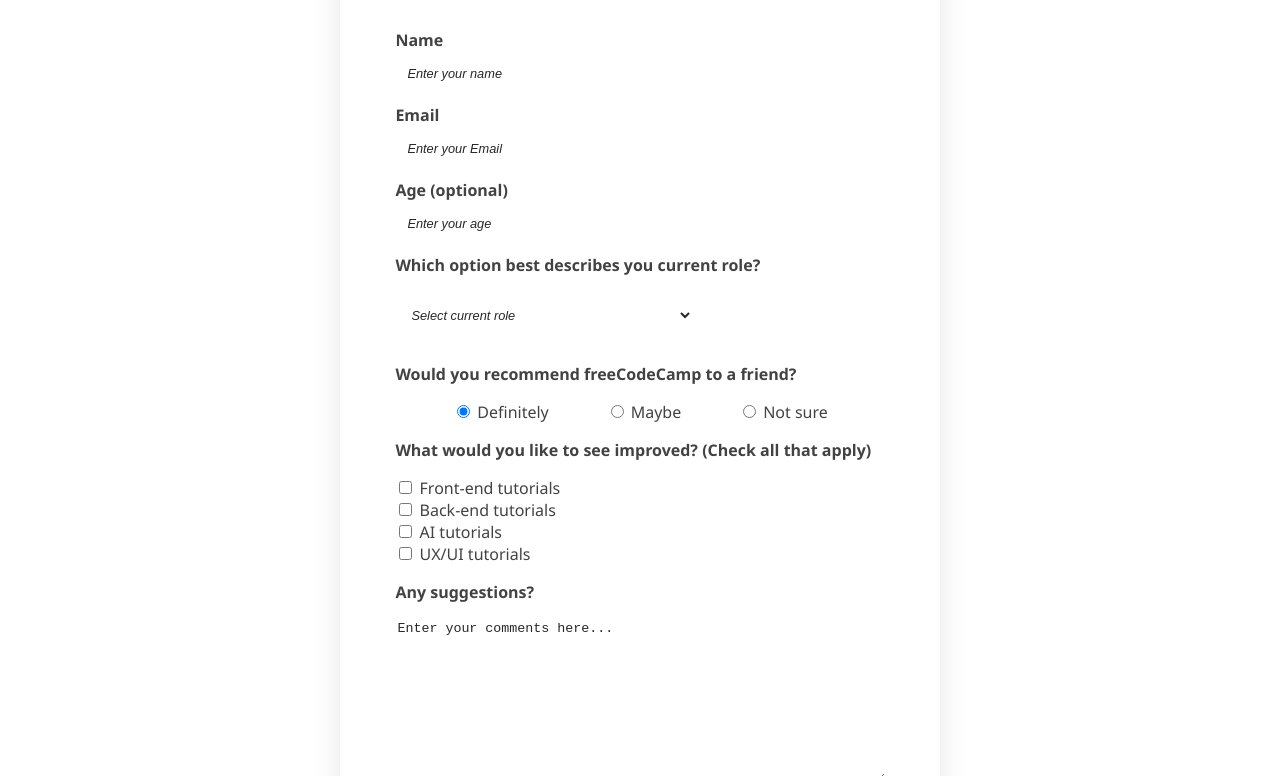
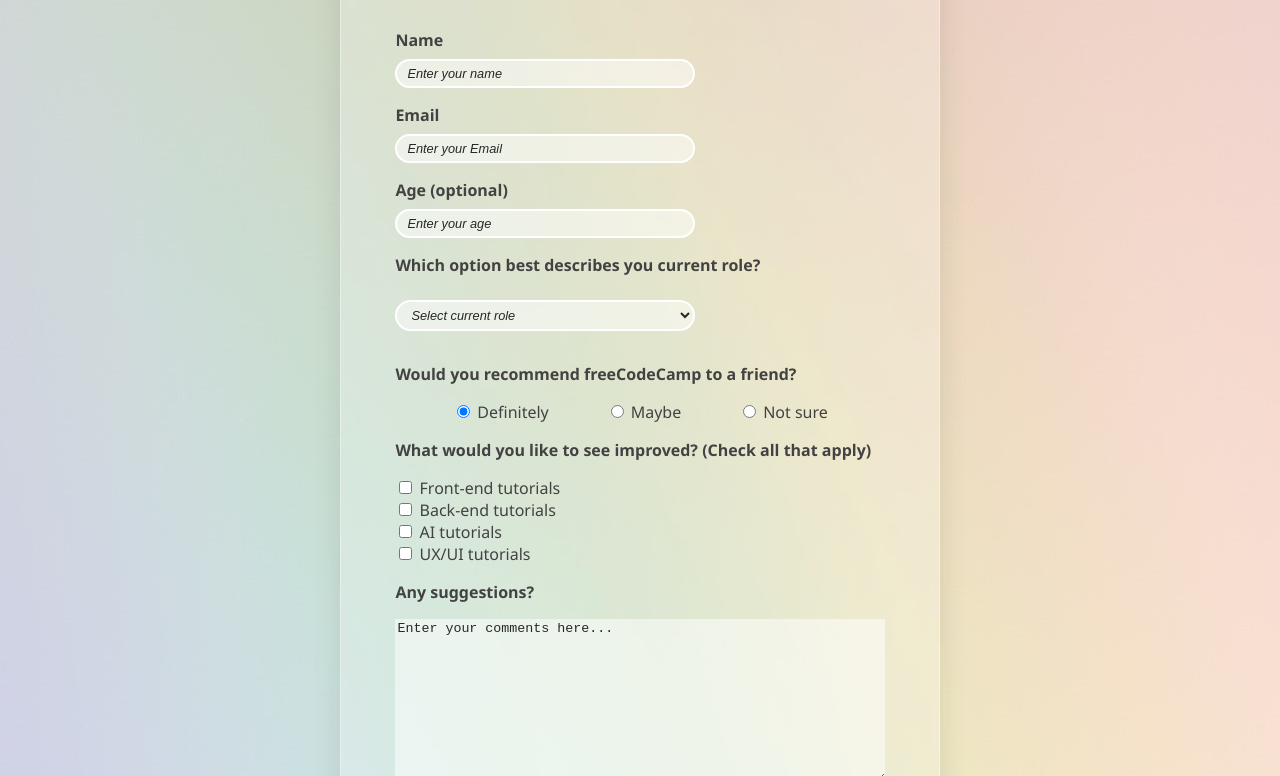
Before and after one commit to codingisads/survey-form-freeCodeCamp, a plain HTML site: page index.html in a window 1280 px wide. Shown: the part 150-926 px from the top of the page. Drawn offline with Linux system fonts and the light colour scheme.

Commit message:
Update style.css

```diff
--- a/style.css
+++ b/style.css
@@ -14,7 +14,7 @@
 body{
     /* background-image: url("/SurveyForm-freeCodeCamp/img/background.jpg"); */
     /* background-image: conic-gradient(red, yellow, green); */
-    background-image: url("/SurveyForm-freeCodeCamp/img/back.jpg");
+    background-image: url("/img/back.jpg");
     background-repeat: no-repeat;
     background-size: auto;
     background-attachment: fixed;
```
